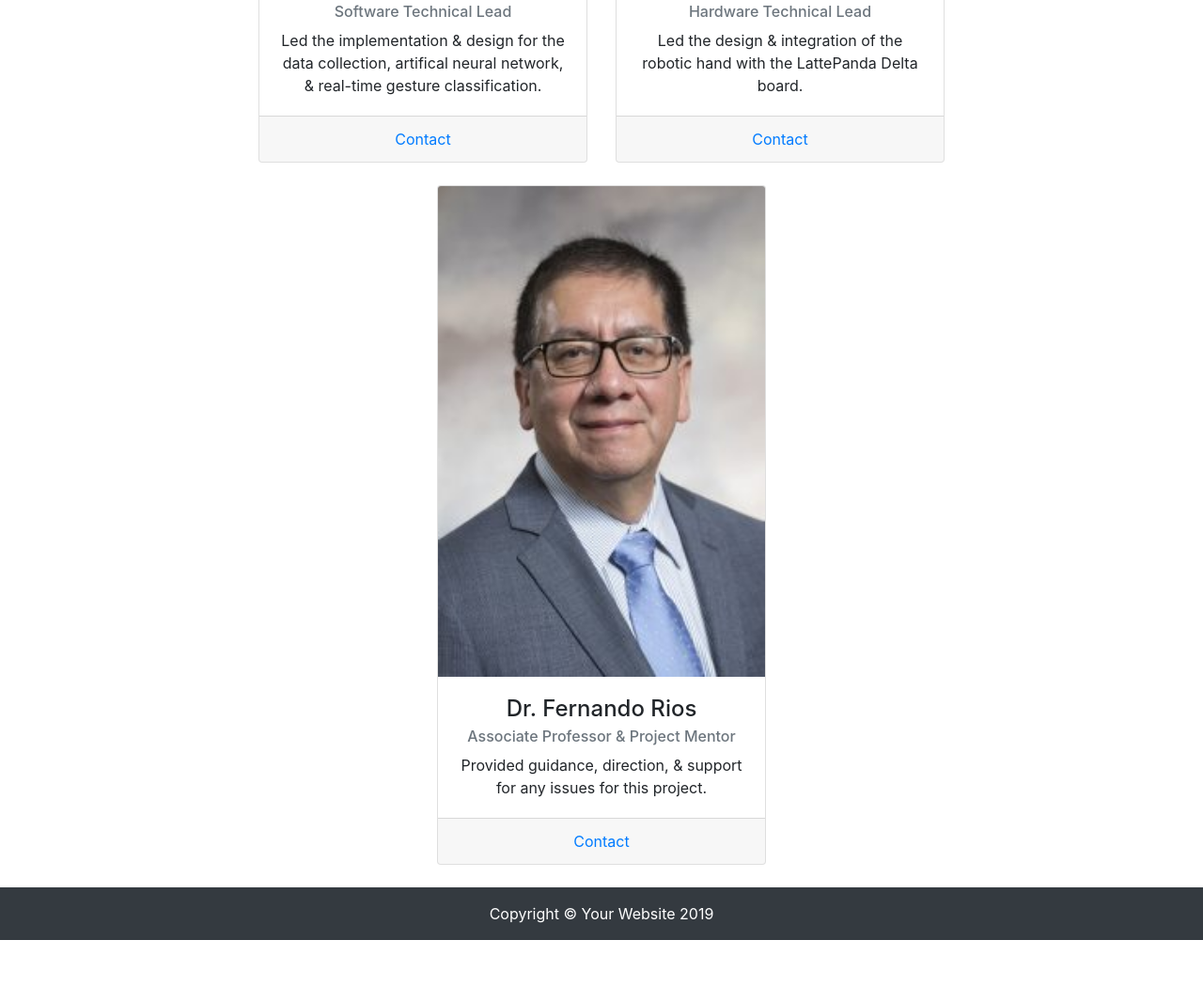
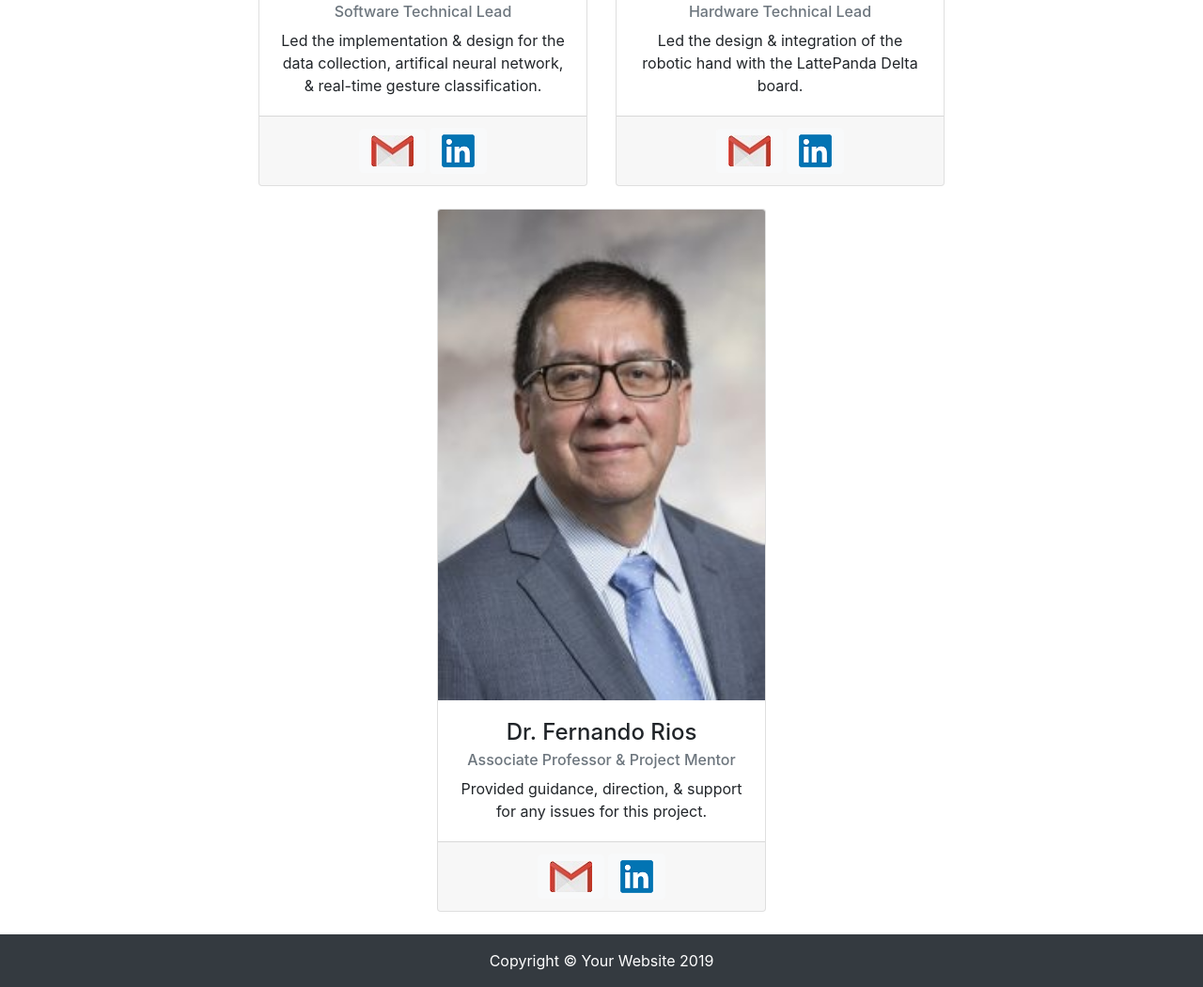
Before and after one commit to MinshewZ96/zackrminshew.github.io, a website: page contact.html in a window 1280 px wide. Shown: the part 560-1610 px from the top of the page at 94% size. Before the commit the page ends 1560 px from the top, so only its background shows below. Drawn offline with Linux system fonts and the light colour scheme.

Commit message:
Add files via upload

```diff
--- a/contact.html
+++ b/contact.html
@@ -72,7 +72,9 @@
             <p class="card-text">Led the implementation & design for the data collection, artifical neural network, & real-time gesture classification.</p>
           </div>
           <div class="card-footer">
-            <a href="mailto:zm00980@georgiasouthern.edu">Contact</a>
+            <a href="mailto:zm00980@georgiasouthern.edu" class="btn btn-light"><img class="card-img-bot" src="pics/gmail.jpg" alt=""></a>
+            <a href="https://www.linkedin.com/in/zackary-minshew-132ba910b/" target="_blank" class="btn btn-light"><img class="card-img-bot" src="pics/LinkedIn.png" alt=""></a>
+            <!-- a href="mailto:zm00980@georgiasouthern.edu">Contact</a -->
           </div>
         </div>
       </div>
@@ -85,7 +87,8 @@
             <p class="card-text">Led the design & integration of the robotic hand with the LattePanda Delta board.</p>
           </div>
           <div class="card-footer">
-            <a href="mailto:jb18063@georgiasouthern.edu">Contact</a>
+            <a href="mailto:jb18063@georgiasouthern.edu" class="btn btn-light"><img class="card-img-bot" src="pics/gmail.jpg" alt=""></a>
+            <a href="https://www.linkedin.com/in/jheric-byrd-2a03ba13a/" target="_blank" class="btn btn-light"><img class="card-img-bot" src="pics/LinkedIn.png" alt=""></a>
           </div>
         </div>
       </div>
@@ -100,7 +103,8 @@
             <p class="card-text">Provided guidance, direction, & support for any issues for this project.</p>
           </div>
           <div class="card-footer">
-            <a href="mailto:frios@georgiasouthern.edu">Contact</a>
+            <a href="mailto:frios@georgiasouthern.edu" class="btn btn-light"><img class="card-img-bot" src="pics/gmail.jpg" alt=""></a>
+            <a href="https://www.linkedin.com/in/fernando-rios-3302a929/" target="_blank" class="btn btn-light"><img class="card-img-bot" src="pics/LinkedIn.png" alt=""></a>
           </div>
         </div>
       </div>
```
Also changed, not shown: pics/LinkedIn.png (added), pics/gmail.jpg (added).
